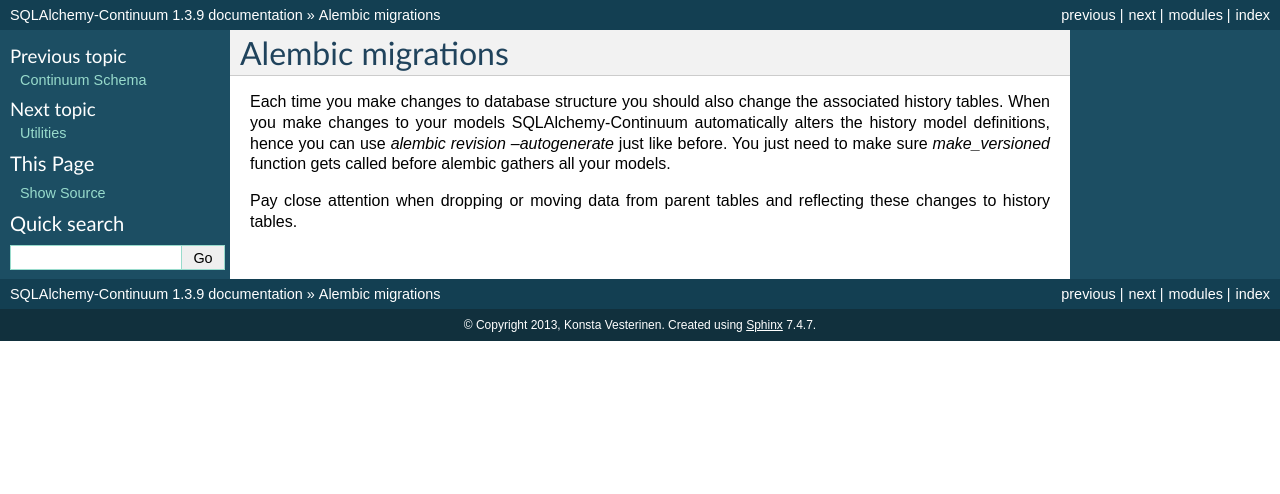
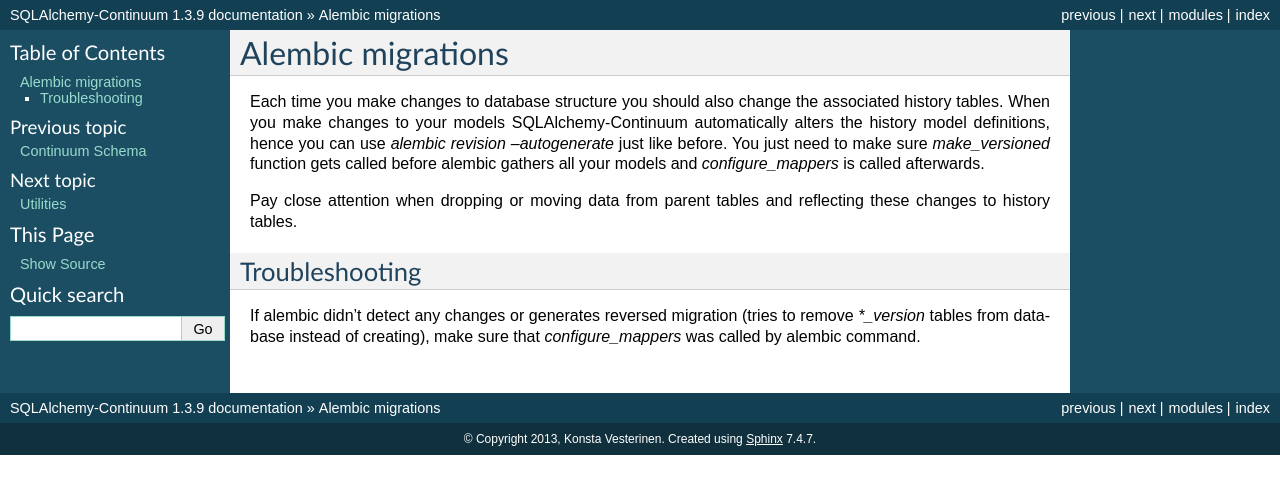
Before and after one commit to kvesteri/sqlalchemy-continuum, a Sphinx documentation site: the page built from docs/alembic.rst, in a window 1280 px wide. Shown: the top 494 px of the page. Built offline with Sphinx 7.4.7, drawn with Linux system fonts in a browser that asks for light colours.

Commit message:
#128 Update docs regarding `alembic-migrations`

```diff
--- a/docs/alembic.rst
+++ b/docs/alembic.rst
@@ -1,6 +1,11 @@
 Alembic migrations
 ==================
 
-Each time you make changes to database structure you should also change the associated history tables. When you make changes to your models SQLAlchemy-Continuum automatically alters the history model definitions, hence you can use `alembic revision --autogenerate` just like before. You just need to make sure `make_versioned` function gets called before alembic gathers all your models.
+Each time you make changes to database structure you should also change the associated history tables. When you make changes to your models SQLAlchemy-Continuum automatically alters the history model definitions, hence you can use `alembic revision --autogenerate` just like before. You just need to make sure `make_versioned` function gets called before alembic gathers all your models and `configure_mappers` is called afterwards.
 
 Pay close attention when dropping or moving data from parent tables and reflecting these changes to history tables.
+
+Troubleshooting
+###############
+
+If alembic didn't detect any changes or generates reversed migration (tries to remove `*_version` tables from database instead of creating), make sure that `configure_mappers` was called by alembic command.
```
